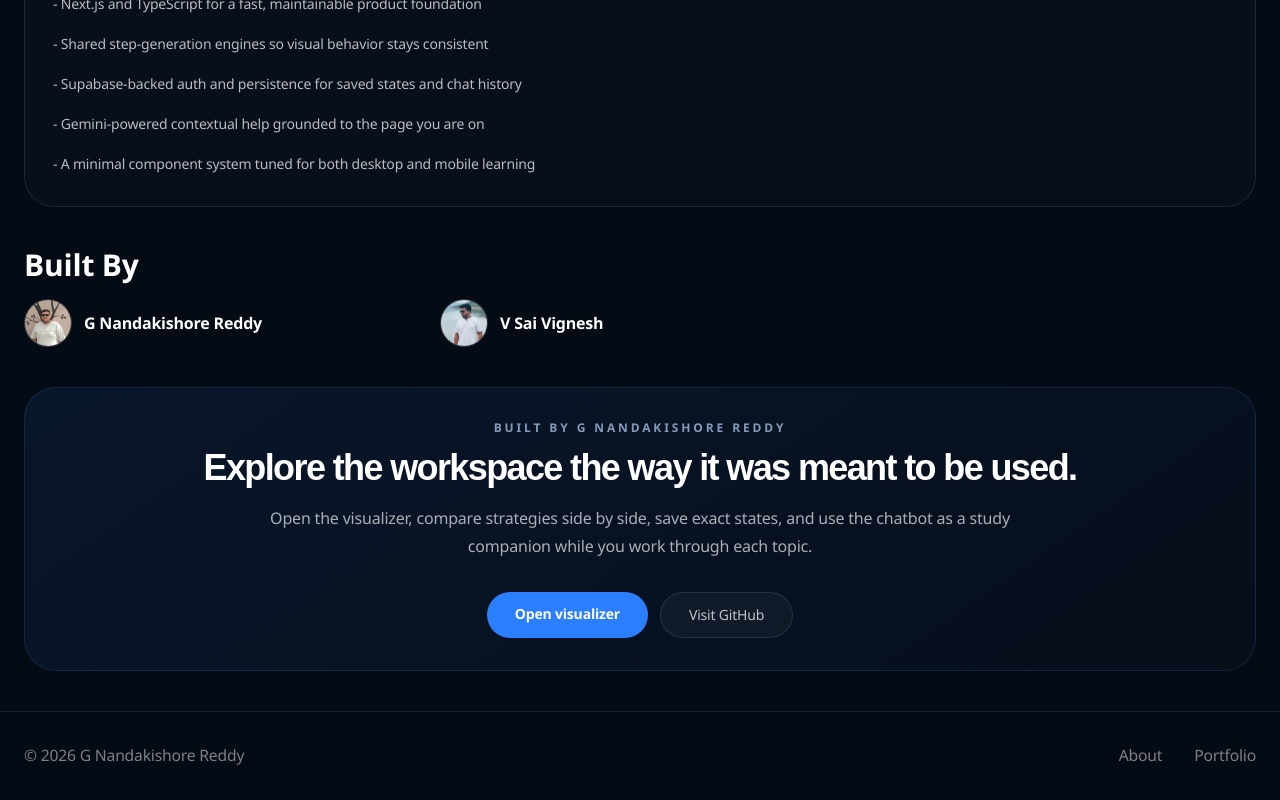
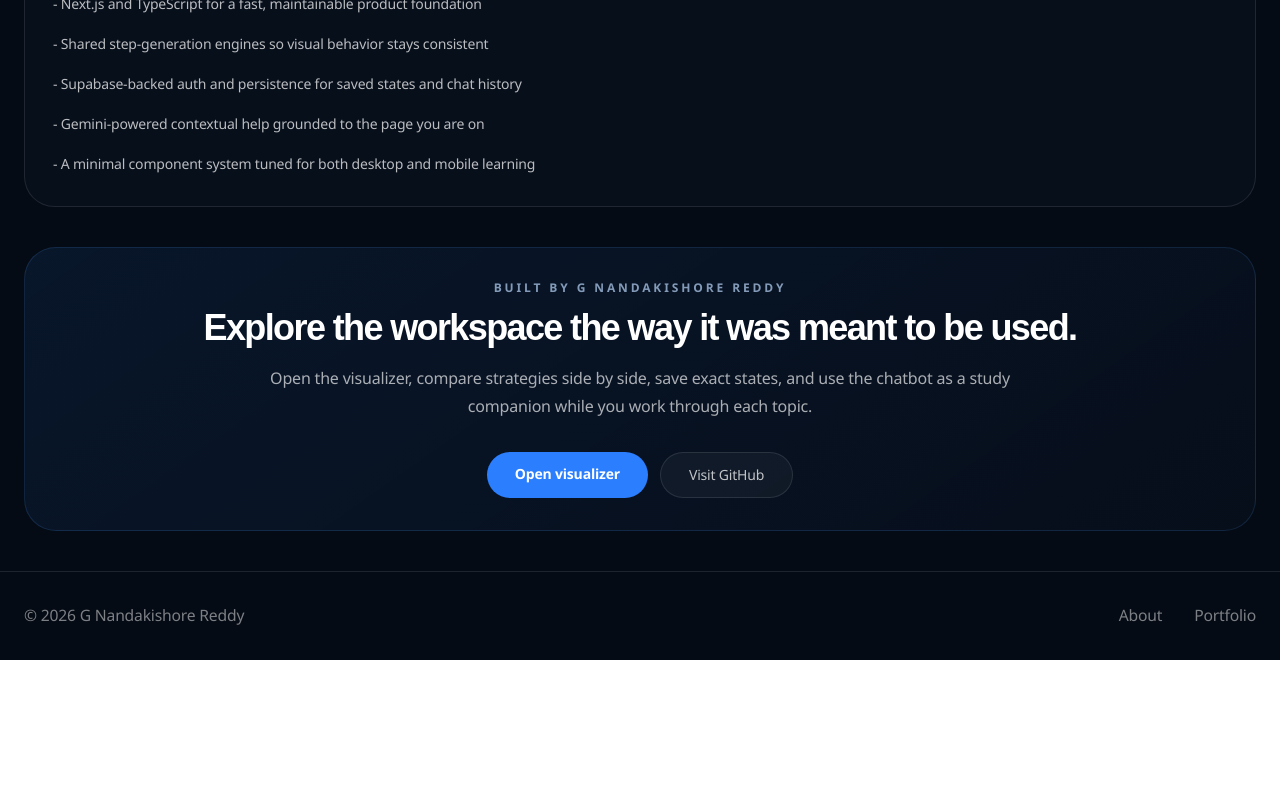
Before and after one commit to N9601/algowizard, a Next.js app: page /about in a window 1280 px wide. Shown: the part 2046-2846 px from the top of the page. After the commit the page ends 2706 px from the top, so only its background shows below. Built offline with nearby package versions, Linux system fonts and the light colour scheme; no server answers.

Commit message:
Remove_built_by_grid_from_about

```diff
--- a/app/about/page.tsx
+++ b/app/about/page.tsx
@@ -183,24 +183,6 @@ export default function AboutPage() {
           </ul>
         </Section>
 
-        <section>
-          <h2 className="text-3xl font-semibold text-white">Built By</h2>
-          <div className="mt-4 grid gap-4 sm:grid-cols-2 lg:grid-cols-3">
-            {builtBy.map((person) => (
-              <div key={person.name} className="flex items-center gap-3">
-                <div className="h-12 w-12 overflow-hidden rounded-full border border-white/12 bg-white/8">
-                  <img
-                    src={person.photo}
-                    alt={person.name}
-                    className="h-full w-full object-cover"
-                  />
-                </div>
-                <div className="text-white font-semibold">{person.name}</div>
-              </div>
-            ))}
-          </div>
-        </section>
-
         <section className="rounded-[2rem] border border-blue-400/15 bg-[linear-gradient(145deg,rgba(14,38,72,0.44),rgba(7,15,28,0.82))] px-8 py-8 text-center">
           <p className="text-xs font-semibold uppercase tracking-[0.24em] text-blue-200/68">
             Built by G Nandakishore Reddy
```
